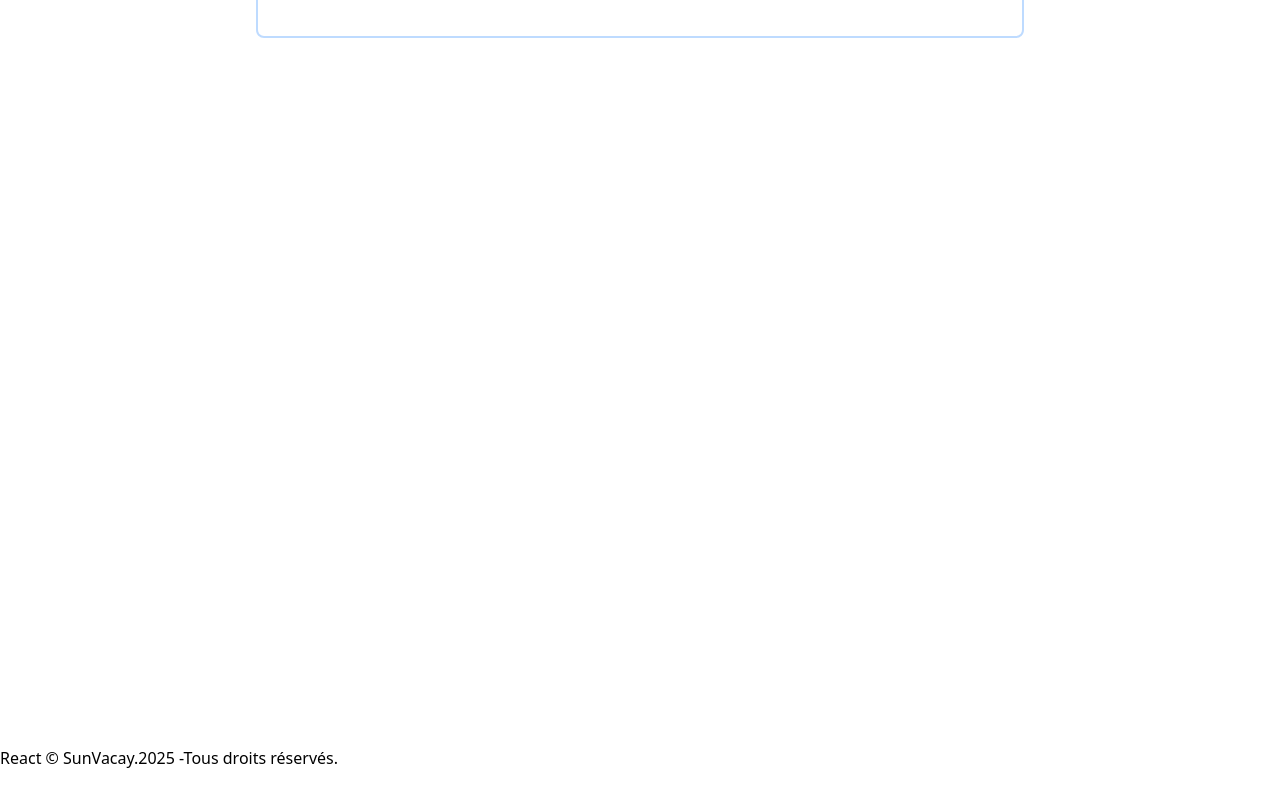
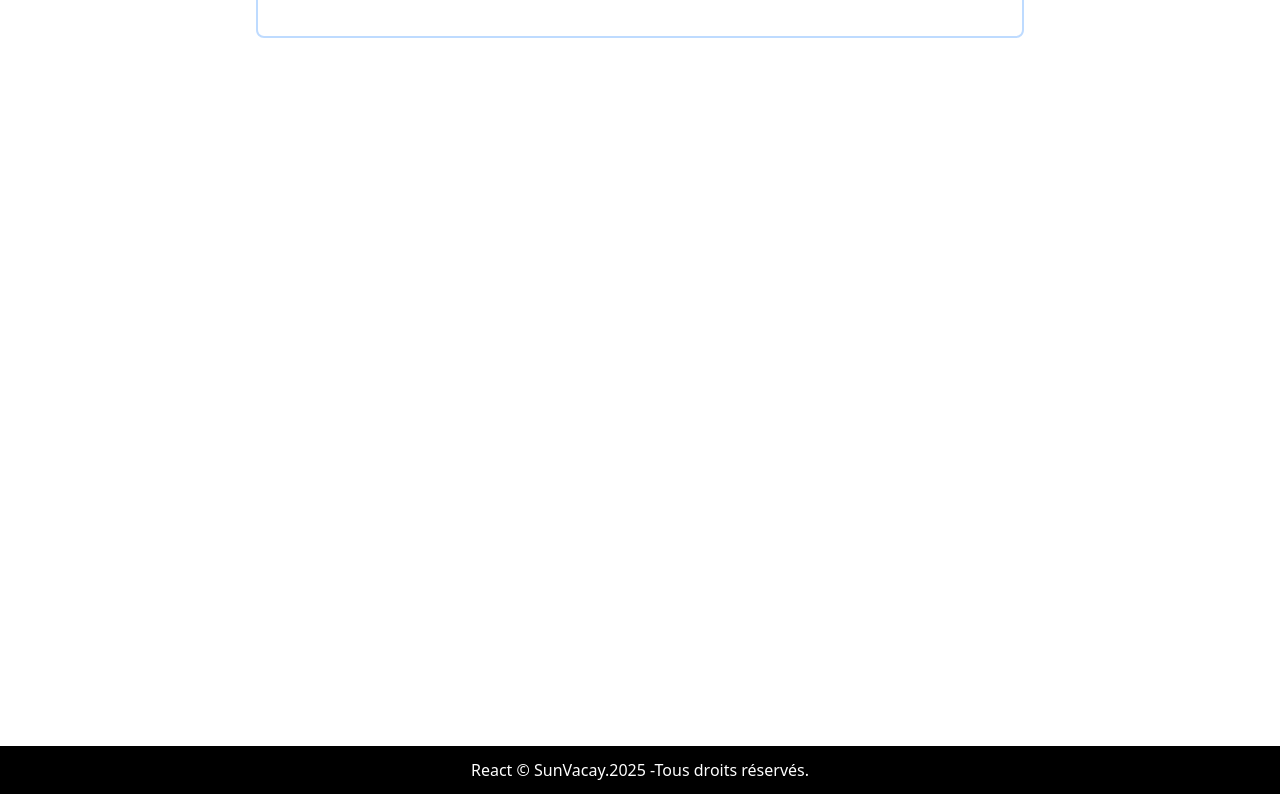
Before and after one commit to pmoukda/TP2-React, a React (Vite) app: page /forfaits in a window 1280 px wide. Shown: the part 222-1016 px from the top of the page. Before the commit the page ends 992 px from the top, so only its background shows below. Built offline with nearby package versions, Linux system fonts and the light colour scheme.

Commit message:
Ajouter du CSS

```diff
--- a/src/components/Footer.jsx
+++ b/src/components/Footer.jsx
@@ -1,6 +1,6 @@
 const Footer = () => {
     return (
-        <div>
+        <div className="text-center p-3 bg-black text-white">
             <p>React &copy; SunVacay.2025 -Tous droits réservés.</p>
         </div>
     )
```
